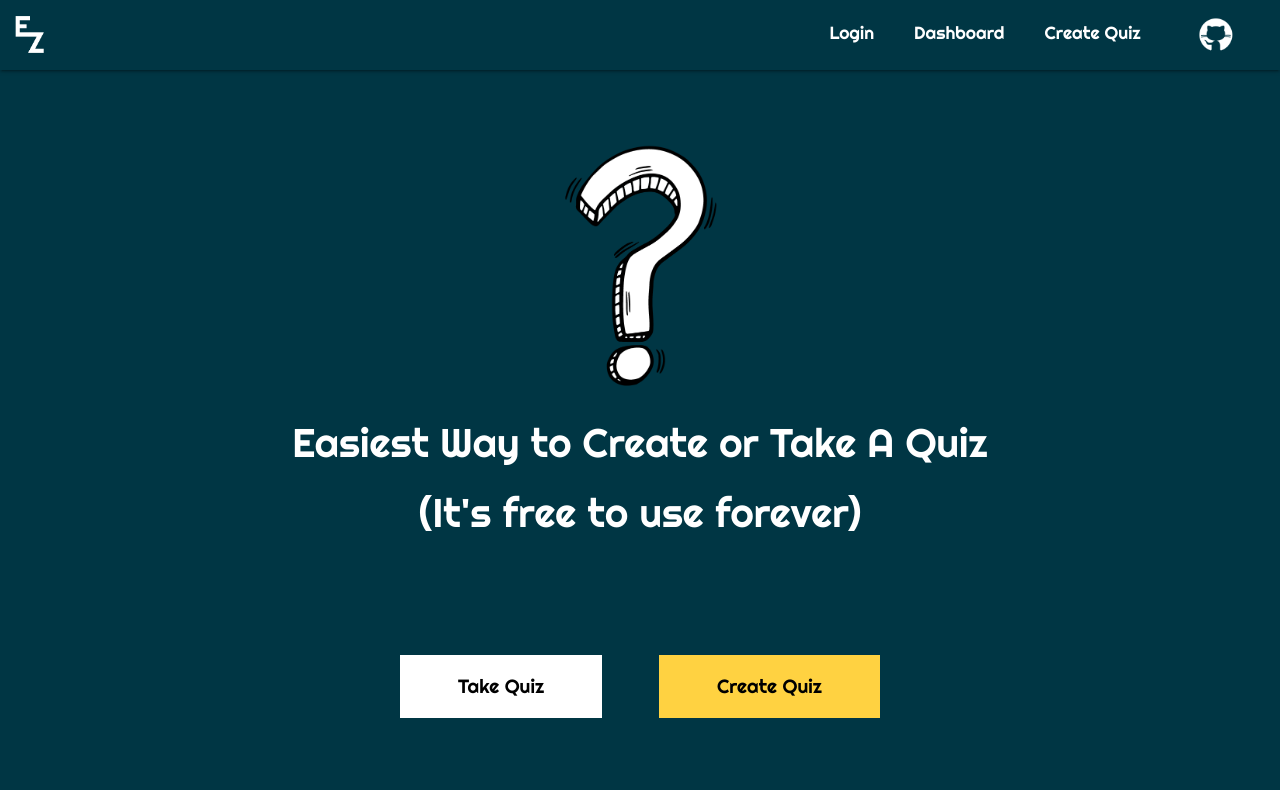
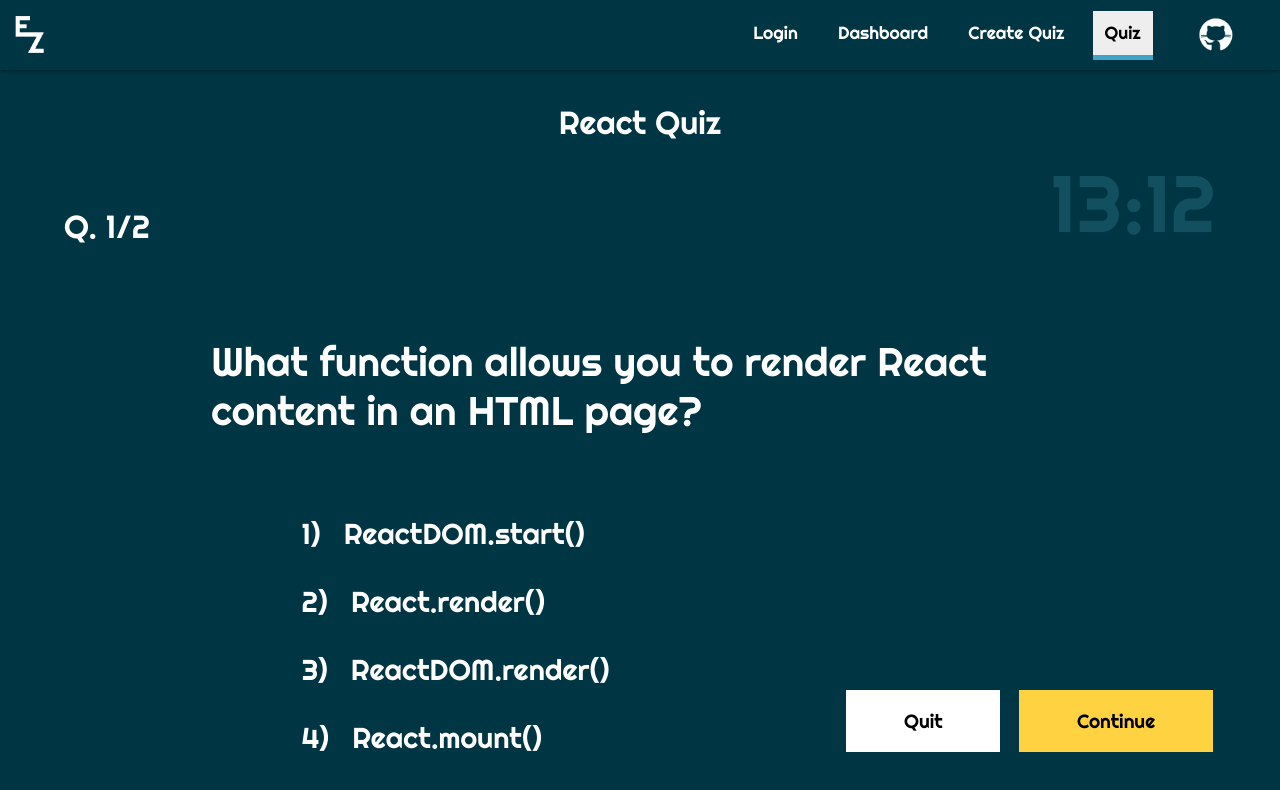
Before and after one commit to quizoscom/quizos, a React app in the folder code/: page /quiz in a window 1280 px wide. Before the commit this address led to /. Shown: the top 790 px of the page. Built offline with nearby package versions, Linux system fonts and the light colour scheme.

Commit message:
component for /quiz Route created for taking quiz

```diff
--- a/code/src/App.js
+++ b/code/src/App.js
@@ -7,6 +7,7 @@ import Layout from './hoc/Layout/Layout';
 import Home from './containers/Home/Home';
 import Dashboard from './containers/Dashboard/Dashboard';
 import CreateQuiz from './containers/CreateQuiz/CreateQuiz';
+import Quiz from './containers/Quiz/Quiz.js';
 
 class App extends Component {
   render() {
@@ -17,6 +18,7 @@ class App extends Component {
             <Route path="/" exact component={Home} />
             <Route path="/dashboard" component={Dashboard} />
             <Route path="/create-quiz" component={CreateQuiz} />
+            <Route path="/quiz" component={Quiz} />
             <Redirect to="/" />
           </Switch>
         </Layout>
--- a/code/src/components/Choices/Choices.css
+++ b/code/src/components/Choices/Choices.css
@@ -28,3 +28,29 @@
     color: #ffd241;
     text-decoration: underline;
 }
+
+.Choice {
+    font-size: 1.8rem;
+    cursor: pointer;
+    width: fit-content;
+    padding: 14px 23px;
+    margin: 5px 0px;
+}
+
+.Choice span {
+    margin-left: 15px;
+}
+
+.choicesViewer {
+    margin: 3em 0 0 3em;
+}
+
+.choicesViewer p:hover {
+    border: 2px solid #ffd241;
+    color: #ffd241;
+}
+
+.Choice.selected {
+    border: 2px solid #ffd241;
+    color: #ffd241;
+}
--- a/code/src/components/Choices/Choices.js
+++ b/code/src/components/Choices/Choices.js
@@ -5,7 +5,10 @@ import classes from './Choices.css';
 import Input from '../UI/Input/Input';
 
 const choices = (props) => {
-    const choices = [1, 2, 3, 4].map(i => {
+    const classNames = [classes.Choices, classes[props.className]].join(' ');
+    let choices = ''
+    if(!props.viewer) {
+        choices = [1, 2, 3, 4].map(i => {
             return (
                 <div key={i}>
                     <Input inputType="text" changed={props.changed} />
@@ -13,9 +16,20 @@ const choices = (props) => {
                 </div>
             );
         });
+    } else {
+        let sno = 1;
+        choices = props.choices.map(choice => {
+            const classNames = props.selected === choice
+                                ? [classes.Choice, classes.selected].join(' ')
+                                : classes.Choice;
             return (
-        <div className={classes.Choices}>
-            <label>Choices</label>
+                <p key={choice} className={classNames} onClick={() => props.clicked(choice)} >{sno++}) <span>{choice}</span></p>
+            );
+        });
+    }
+    return (
+        <div className={classNames}>
+            {!props.viewer ? <label>Choices</label> : null }
             {choices}
         </div>
     );
--- a/code/src/components/Navigation/NavigationItems/NavigationItems.js
+++ b/code/src/components/Navigation/NavigationItems/NavigationItems.js
@@ -10,6 +10,7 @@ const navigationItems = () => (
         <NavigationItem link="/login">Login</NavigationItem>
         <NavigationItem link="/dashboard">Dashboard</NavigationItem>
         <NavigationItem link="/create-quiz">Create Quiz</NavigationItem>
+        <NavigationItem link="/quiz">Quiz</NavigationItem>
         <NavigationItem git link="https://github.com/entrepaman/quiz-creator" className="gitLink"><img className={classes.Img} src={githubIcon} alt="Git Link"/></NavigationItem>
     </ul>
 );
--- a/code/src/components/Question/Question.css
+++ b/code/src/components/Question/Question.css
@@ -4,3 +4,11 @@
     width: 85%;
     height: 1.5em;
 }
+
+.hidden {
+    display: none;
+}
+
+.questionViewer {
+    font-size: 2.5rem;
+}
--- a/code/src/components/Question/Question.js
+++ b/code/src/components/Question/Question.js
@@ -3,12 +3,26 @@ import React from 'react';
 import classes from './Question.css';
 
 import Input from '../UI/Input/Input';
+import Aux from '../../hoc/Auxiliary/Auxiliary';
 
-const question = (props) => (
-    <div className={classes.Question}>
-        <label>Question</label>
-        <Input changed={props.changed} inputType="text" ></Input>
-    </div>
-);
+const question = (props) => {
+    let body = '';
+    const classNames = [classes.Question, classes[props.className]].join(' ')
+    if(!props.viewer) {
+        body = (
+            <Aux>
+                <label>Question</label>
+                <Input changed={props.changed} inputType="text" ></Input>
+            </Aux>
+        )
+    } else {
+        body = <p className={classes.questionTitle}>{props.title}</p>
+    }
+    return (
+        <div className={classNames}>
+            {body}
+        </div>
+    );
+}
 
 export default question;
--- a/code/src/components/UI/Button/Button.css
+++ b/code/src/components/UI/Button/Button.css
@@ -17,6 +17,10 @@
     background-color: #ffd241;
 }
 
+.nimp {
+
+}
+
 .quiz-continue-btn {
     position: fixed;
     bottom: 2em;
--- /dev/null
+++ b/code/src/containers/Quiz/Quiz.css
@@ -0,0 +1,29 @@
+.Quiz {
+    position: relative;
+    top: 2em;
+    color: #fff;
+    text-align: left;
+}
+
+.Language {
+    font-size: 2rem;
+    text-align: center;
+}
+
+.questionSNo {
+    float: left;
+}
+
+.Timer {
+    float: right;
+}
+
+.ButtonGroup {
+    position: fixed;
+    bottom: 3em;
+    right: 3em;
+}
+
+.ButtonGroup > button {
+    margin-right: 1em;
+}
--- /dev/null
+++ b/code/src/containers/Quiz/Quiz.js
@@ -0,0 +1,84 @@
+import React, { Component } from 'react';
+
+import classes from './Quiz.css';
+
+import Question from '../../components/Question/Question';
+import Choices from '../../components/Choices/Choices';
+import Button from '../../components/UI/Button/Button';
+
+class Quiz extends Component {
+    state = {
+        langauge: 'React',
+        timer: '13:12',
+        noOfQuestions: 2,
+        questions: [
+            {question: 'In React, What method is used to update the state?', choices: ['updateState()', 'changeState()', 'setState()', 'stateChange()'], answer: 3},
+            {question: 'What function allows you to render React content in an HTML page?', choices: ['ReactDOM.start()', 'React.render()', 'ReactDOM.render()', 'React.mount()'], answer: 3}
+        ],
+        currentQuestionNo: 1,
+        selectedAnswers: [],
+        currentSelectedAnswer: ''
+    }
+
+    onButtonContinueClickedHandler = () => {
+        if(this.state.currentQuestionNo === this.state.noOfQuestions) {
+            console.log('submit quiz');
+        } else {
+            this.setState(prevState => ({
+                currentQuestionNo: prevState.currentQuestionNo + 1
+            }));
+        }
+    }
+
+    onAnswerSelectedHandler = (selected) => {
+        let newSelectedAnswers = [];
+        if(this.state.selectedAnswers.length !== 0) {
+            newSelectedAnswers = this.state.selectedAnswers.slice();
+        }
+        newSelectedAnswers[this.state.currentQuestionNo-1] = selected;
+        this.setState(prevState => ({
+            selectedAnswers: newSelectedAnswers
+        }));
+        this.setState(prevState => ({
+            currentSelectedAnswer: selected
+        }));
+    }
+
+    render() {
+        return (
+            <div className={classes.Quiz}>
+                <p className={classes.Language}>{this.state.langauge} Quiz</p>
+                <div>
+                    <div style={{
+                        height: '3em',
+                        padding: '0 2em',
+                        fontSize: '2rem'
+                    }}>
+                        <p className={classes.questionSNo}>Q. <span>{this.state.currentQuestionNo}</span>/<span>{this.state.noOfQuestions}</span></p>
+                        <p style={{
+                                fontSize: '5rem',
+                                color: 'rgb(18, 79, 95)',
+                                position: 'relative',
+                                top: '-21px',
+                                margin: '0'
+                        }} className={classes.Timer}>{this.state.timer}</p>
+                    </div>
+                    <div style={{
+                            margin: '3em auto',
+                            width: '67%',
+                            fontSize: '1.4rem'
+                    }}>
+                        <Question viewer title={this.state.questions[this.state.currentQuestionNo].question} className="questionViewer" />
+                        <Choices viewer choices={this.state.questions[this.state.currentQuestionNo].choices} className="choicesViewer" clicked={this.onAnswerSelectedHandler} selected={this.state.currentSelectedAnswer} />
+                    </div>
+                </div>
+                <div className={classes.ButtonGroup}>
+                    <Button btnType="nimp" clicked={this.quitButtonClickHandler} >Quit</Button>
+                    <Button btnType="cta" clicked={this.continueButtonClickHandler} >Continue</Button>
+                </div>
+            </div>
+        );
+    }
+}
+
+export default Quiz;
```
Also changed, not shown: 2 other files (tests, documents, lock files or other folders). Lines whose indentation alone changed are shown as unchanged.
